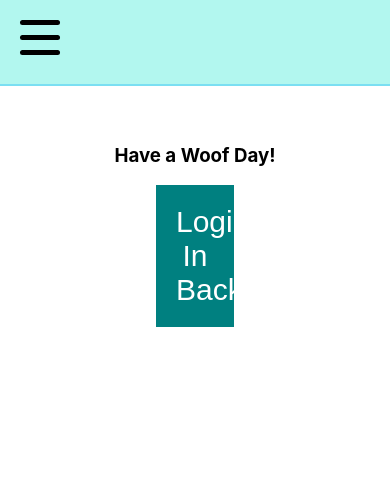
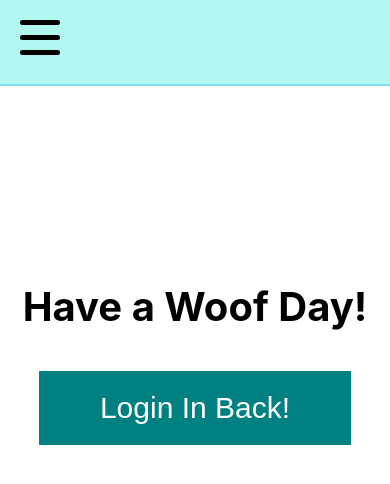
Before and after one commit to BCIT-COMPUTING/fetch-webapp, a React (Create React App) app in the folder website/: page /logout in a window 390 px wide. Shown: the top 484 px of the page. Built offline with nearby package versions, Linux system fonts and the light colour scheme.

Commit message:
logout page mobile friendly

```diff
--- a/website/src/components/Logout/Logout.module.css
+++ b/website/src/components/Logout/Logout.module.css
@@ -15,3 +15,30 @@
   font-size: 30px;
   cursor: pointer;
 }
+
+@media only screen and (max-width: 1000px) {
+  .container {
+    margin-top: 40%;
+    width: 100%;
+  }
+  .heading {
+    font-size: 40px;
+  }
+  .btn {
+    width: 80%;
+  }
+}
+
+@media only screen and (max-width: 550px) {
+  .container {
+    margin-top: 40%;
+    width: 100%;
+  }
+  .heading {
+    font-size: 40px;
+  }
+
+  .btn {
+    width: 80%;
+  }
+}
--- a/website/src/components/Logout/Logout.tsx
+++ b/website/src/components/Logout/Logout.tsx
@@ -32,7 +32,7 @@ const Logout = () => {
   return (
     <>
       <div className={styles.container}>
-        <h3>Have a Woof Day!</h3>
+        <h3 className={styles.heading}>Have a Woof Day!</h3>
         <button className={styles.btn} onClick={handleClick}>
           Login In Back!
         </button>
```
